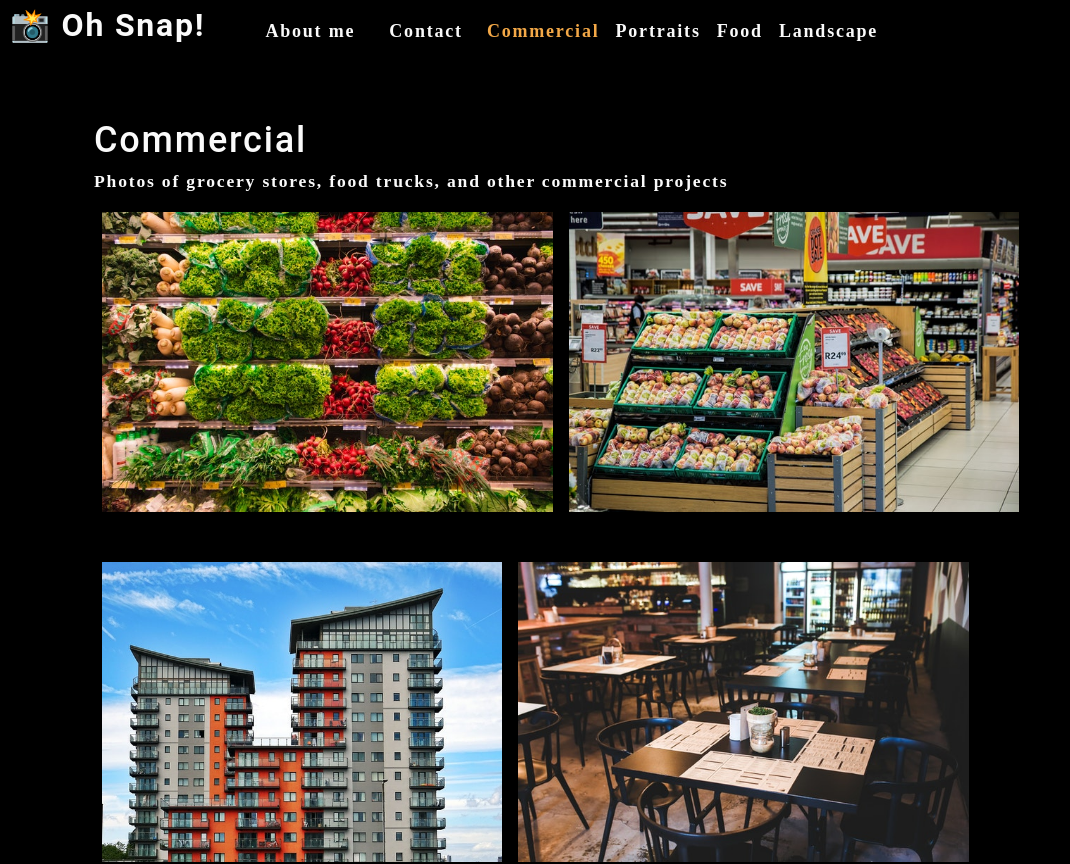
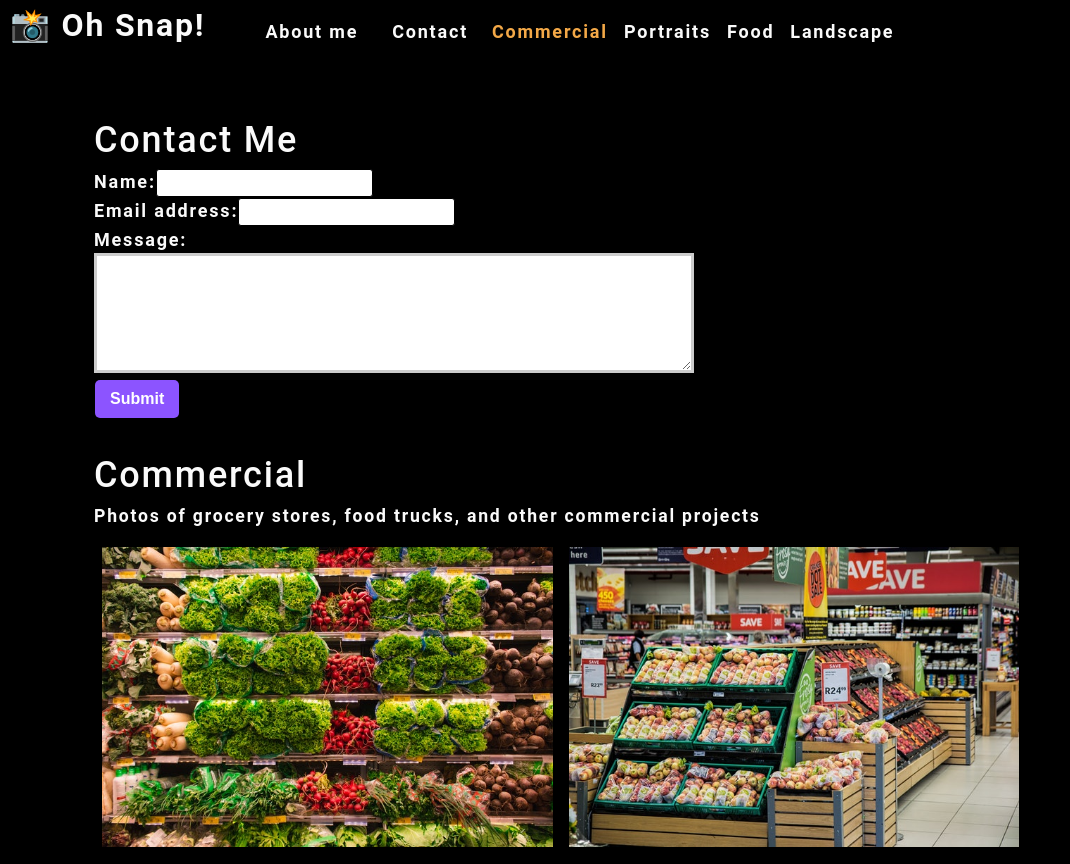
Before and after one commit to saraoros/photo-port, a React (Create React App) app: page / in a window 1280 px wide. Shown: the top 864 px of the page, without its empty margins (0-1070 px from the left). Built offline with nearby package versions, Linux system fonts and the light colour scheme.

Commit message:
completed contactForm functionality

```diff
--- a/src/App.js
+++ b/src/App.js
@@ -2,6 +2,7 @@
 import Nav from "./components/Nav";
 import About from "./components/About";
 import Gallery from "./components/Gallery";
+import ContactForm from "./components/Contact";
 
 function App() {
   const [categories] = useState([
@@ -28,6 +29,7 @@
         currentCategory={currentCategory}
       ></Nav>
       <main>
+        <ContactForm></ContactForm>
         <Gallery currentCategory={currentCategory}></Gallery>
         <About></About>
       </main>
--- a/src/components/Contact/index.js
+++ b/src/components/Contact/index.js
@@ -1,25 +1,55 @@
-import React from "react";
+import React, { useState } from "react";
 
 function ContactForm() {
-  // JSX
+  const [formState, setFormState] = useState({
+    name: "",
+    email: "",
+    message: "",
+  });
+
+  const { name, email, message } = formState;
+
+  function handleChange(e) {
+    setFormState({ ...formState, [e.target.name]: e.target.value });
+  }
+
+function handleSubmit(e) {
+  e.preventDefault();
+  console.log(formState);
+}
+
   return (
     <section>
       <h1>Contact Me</h1>
-      <form id="contact-form">
-        // name input
+      <form id="contact-form" onSubmit={handleSubmit}>
         <div>
           <label htmlFor="name">Name:</label>
-          <input type="text" name="name" />
+          <input
+            type="text"
+            defaultValue={name}
+            onChange={handleChange}
+            name="name"
+          />
         </div>
-        // email input
+
         <div>
           <label htmlFor="email">Email address:</label>
-          <input type="email" name="email" />
+          <input
+            type="email"
+            defaultValue={email}
+            onChange={handleChange}
+            name="email"
+          />
         </div>
-        // message text area
+
         <div>
           <label htmlFor="message">Message:</label>
-          <textarea name="message" rows="5" />
+          <textarea
+            name="message"
+            defaultValue={message}
+            onChange={handleChange}
+            rows="5"
+          />
         </div>
         <button type="submit">Submit</button>
       </form>
--- a/src/index.css
+++ b/src/index.css
@@ -36,7 +36,7 @@
   letter-spacing: .1em;
   background: var(--dark);
   color: var(--light);
-  font-family: 'Poiret One', cursive;
+  font-family: 'Roboto', sans-serif;
 
 }
 
```
